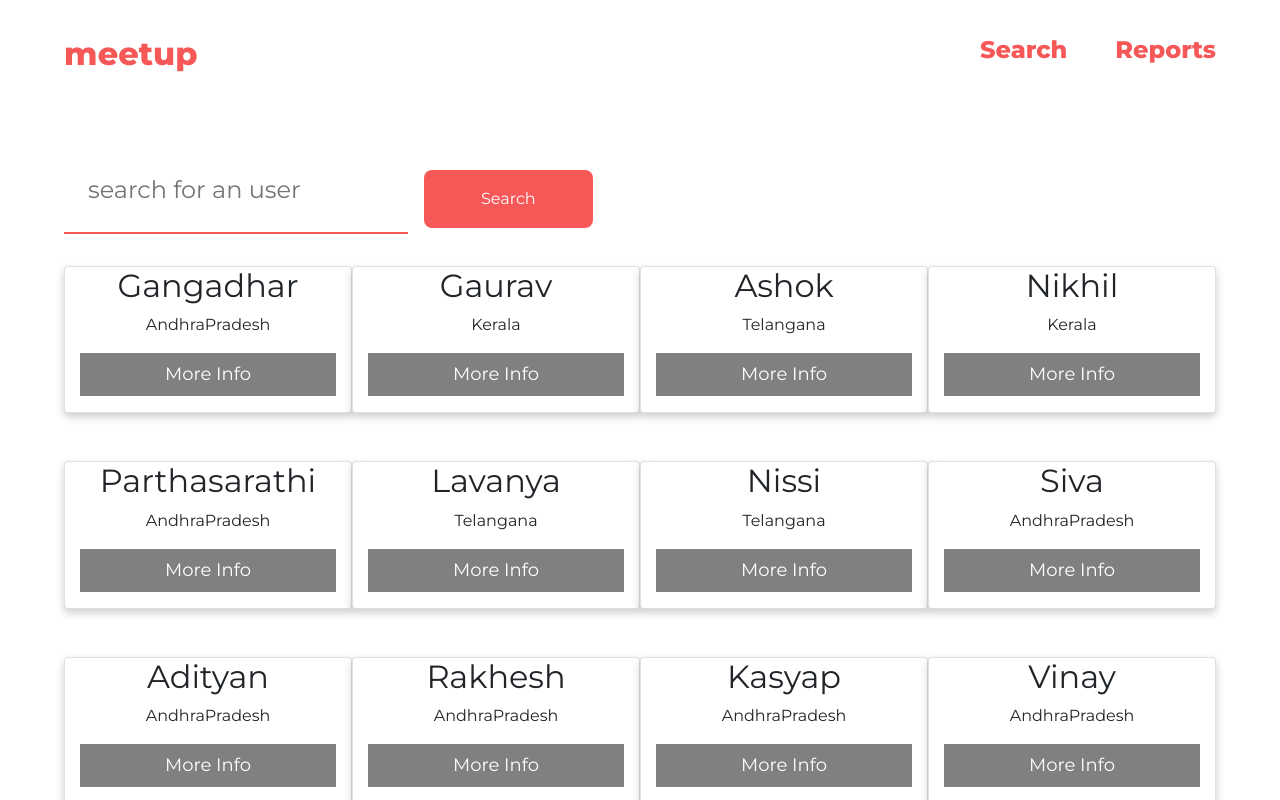
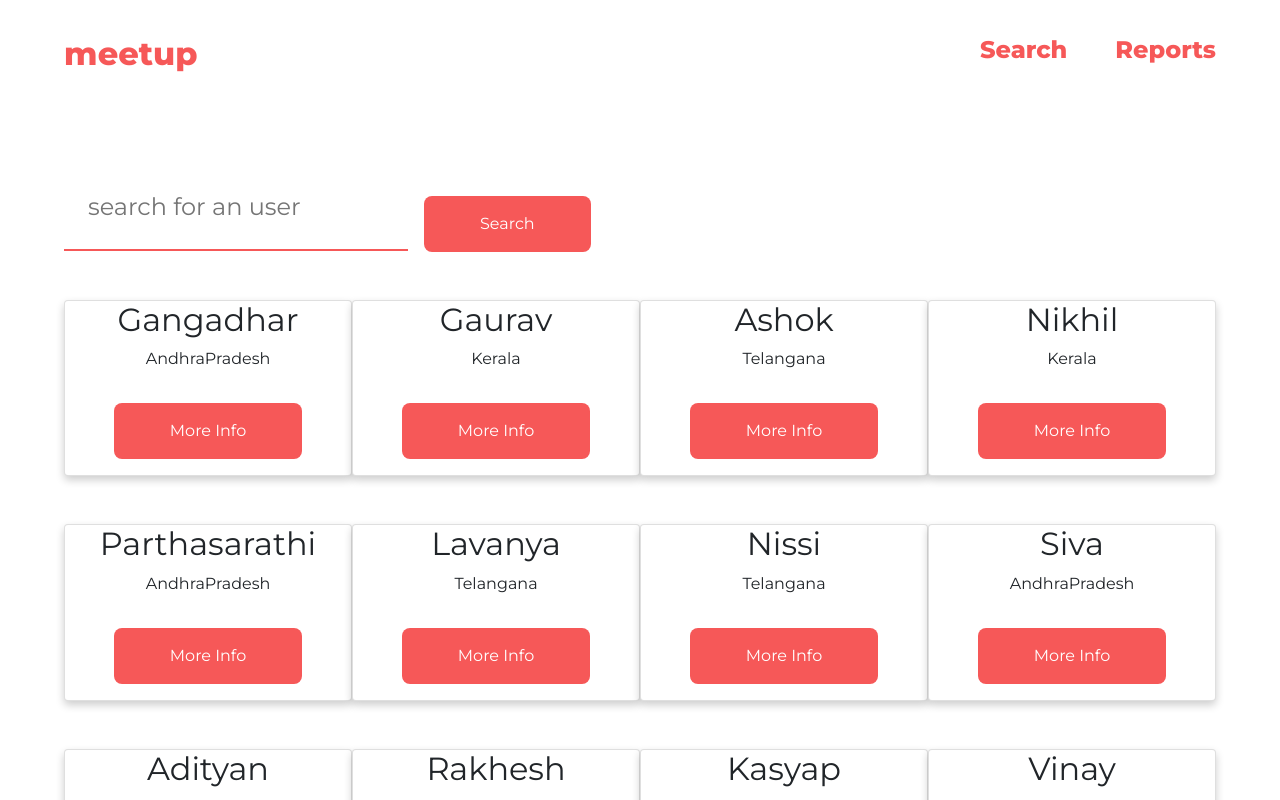
Before and after one commit to gangadhar222/meetup, a React (Create React App) app: page /search in a window 1280 px wide. Shown: the top 800 px of the page. Built offline with nearby package versions, Linux system fonts and the light colour scheme; data requests are answered from the project's data file.

Commit message:
button made as reusable

```diff
--- /dev/null
+++ b/src/components/button/Button.jsx
@@ -0,0 +1,11 @@
+import React from 'react'
+import styles from './Button.module.css'
+
+export default function Button(props) {
+    const {label} = props
+    return (
+        <div>
+            <button className={styles.btn}>{label}</button>
+        </div>
+    )
+}
--- /dev/null
+++ b/src/components/button/Button.module.css
@@ -0,0 +1,12 @@
+.btn{
+    background-color:#F65858;
+    color:white;
+    border: none;
+    padding:1em 56px;
+    border-radius: 0.5em;
+    margin-top: 1em;
+}
+.btn:hover{
+    opacity: 0.7;
+    color: white;
+}
--- a/src/components/card/Card.jsx
+++ b/src/components/card/Card.jsx
@@ -1,13 +1,15 @@
 import React from "react";
-import "./card.css";
+import styles from './Card.module.css'
 export default function Card(props) {
     let {data} = props
     data = data.data
+    let date = data.date
+    date = date.slice(0,10)
   return (
     <div>
-      <div className="userCard">
-        <h2 className="header">User details</h2>
-        <div className="content">
+      <div className={styles.userCard}>
+        <h2 className={styles.header}>User details</h2>
+        <div className={styles.content}>
           <h2>
             <b>Name:</b> {data.name}
           </h2>
@@ -24,7 +26,7 @@ export default function Card(props) {
             <b>No. of guests:</b> {data.guests}
           </p>
           <p>
-            <b>Date:</b> {data.date}
+            <b>Date of Birth:</b> {date}
           </p>
           <p>
             <b>Address:</b> {data.address}
--- a/src/components/card/card.css
+++ b/src/components/card/Card.module.css
@@ -3,9 +3,11 @@
   font-family: "Montserrat", sans-serif;
 }
 .userCard {
-  min-width: 800px;
+  max-width: 800px;
   margin: 0 auto;
-  text-align: center;
+  margin-top: 4em;
+  justify-content: center;
+  align-items: center;
   padding: 30px;
   border-radius: 30px;
   background-color: rgb(205, 211, 193);
--- a/src/routes/home/Home.jsx
+++ b/src/routes/home/Home.jsx
@@ -1,6 +1,7 @@
 import React from 'react';
 import homeImage from '../../Images/homeImage.jpeg'
 import { Link } from "react-router-dom";
+import Button from '../../components/button/Button'
 import './home.css'
 
 export default function HomePage() {
@@ -8,7 +9,7 @@ export default function HomePage() {
         <div className="home">
                 <div className="row1">
                     <h1><b>Book your slot for the upcoming ReactJS meetup</b></h1>
-                    <Link to="/registration" ><button className="btn">Book your slot</button></Link>
+                    <Link to="/registration" ><Button label='Book your slot' /></Link>
                 </div>
                 <div className="row2">
                     <img src={homeImage} alt="img" />
--- a/src/routes/home/home.css
+++ b/src/routes/home/home.css
@@ -13,17 +13,6 @@
     width: 100%;
 }
 
-.btn{
-    background-color:#F65858;
-    color:white;
-    padding:1em 56px;
-    border-radius: 0.5em;
-    margin-top: 1em;
-}
-.btn:hover{
-    opacity: 0.7;
-    color: white;
-}
 @media (max-width:840px){
     .home{
         flex-direction: column;
--- a/src/routes/search/SearchUser.jsx
+++ b/src/routes/search/SearchUser.jsx
@@ -2,6 +2,7 @@ import React, { Component } from "react";
 import {Link} from 'react-router-dom'
 import { getRequest } from "../../redux/action";
 import { connect } from "react-redux";
+import Button from '../../components/button/Button'
 import "./search.css";
 
 export class SearchUser extends Component {
@@ -21,7 +22,6 @@ export class SearchUser extends Component {
 
   handleSearch = ()=>{
     let {input} = this.state
-    console.log(input)
     this.props.getRequest(input);
   }
 
@@ -40,9 +40,7 @@ export class SearchUser extends Component {
             name="input"
             onChange={this.handleChange}
           />
-          <button className="btn margin" onClick={this.handleSearch}>
-            Search
-          </button>
+         <p  className="margin"  onClick={this.handleSearch}><Button label="Search" /></p>
         </div>
         <div className="row cardComponent">
           {data &&
@@ -52,7 +50,7 @@ export class SearchUser extends Component {
                   <h2>{item.data.name}</h2>
                   <p>{item.data.location}</p>
                   <p>
-                    <button className="button" onClick={this.handleSearch}><Link to={`${match.url}/${item.id}`} className="btnLink">More Info</Link></button>
+                    <Link to={`${match.url}/${item.id}`} className="btnLink" ><Button className="button" label="More Info" /></Link>
                   </p>
                 </div>
               );
--- a/src/routes/search/search.css
+++ b/src/routes/search/search.css
@@ -9,6 +9,7 @@
 .margin {
     margin-right: auto ;
     margin-left: 1em;
+    margin-top: 2em;
 }
 
 .cardComponent {
--- a/src/routes/user/UserDetails.jsx
+++ b/src/routes/user/UserDetails.jsx
@@ -13,7 +13,7 @@ class UserDetails extends Component {
       (user) => Number(user.id) === Number(match.params.id)
     );
     return (
-      <div className="card">
+      <div>
         <Card data={user} />
       </div>
     );
```
